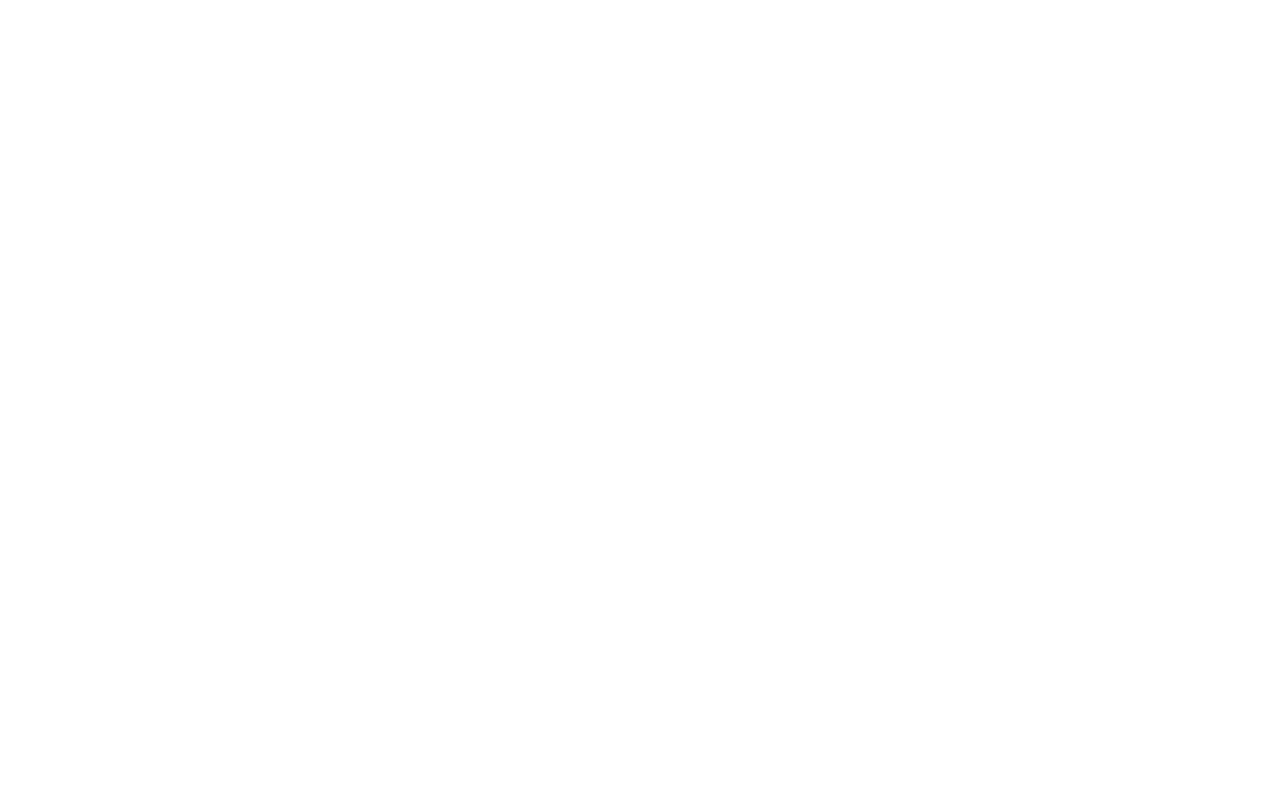
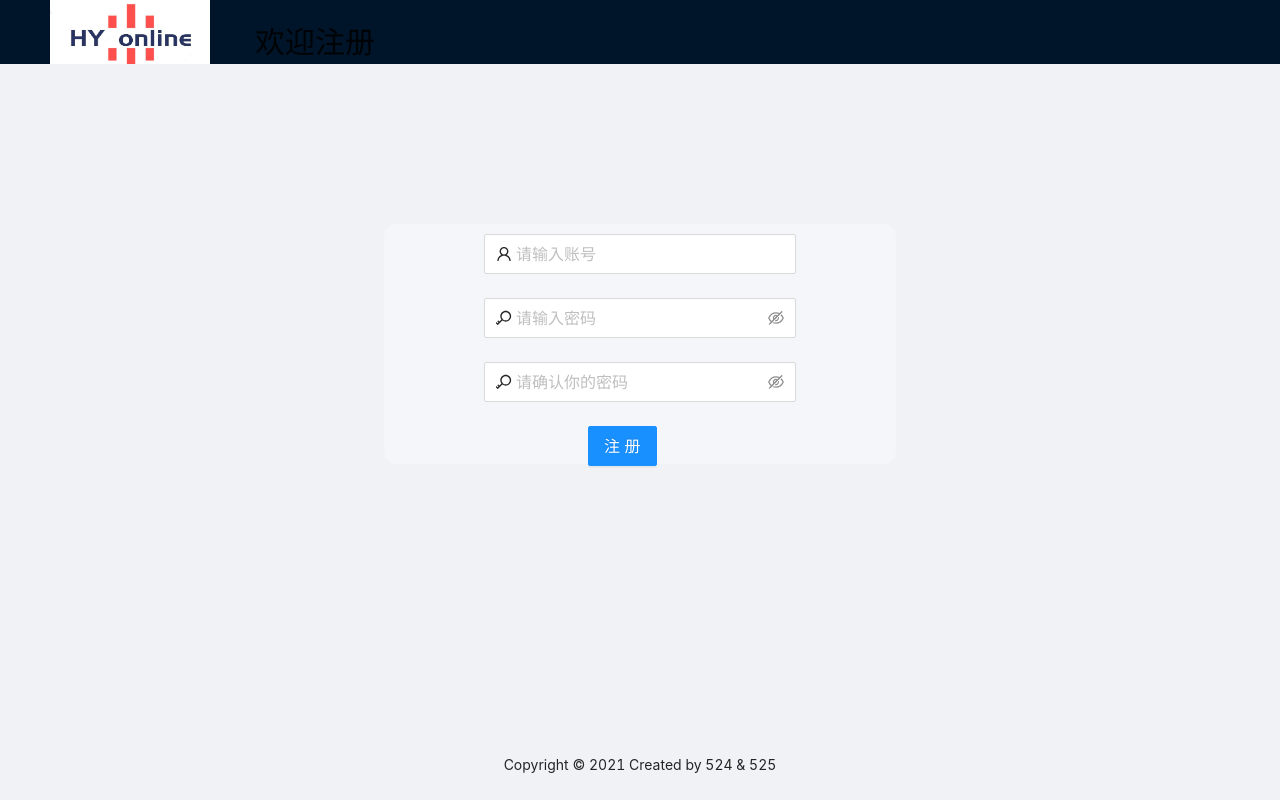
Before and after one commit to Echochuan/Honline, a React (Create React App) app: page /register in a window 1280 px wide. Before the commit this address had no page. Built offline with nearby package versions, Linux system fonts and the light colour scheme.

Commit message:
:sparkles: 编写注册页面样式

```diff
--- a/src/App.tsx
+++ b/src/App.tsx
@@ -1,11 +1,13 @@
 import React from "react";
 import { Route, Routes } from "react-router-dom";
 import Login from "./pages/login/index";
+import Register from "./pages/register/index";
 
 const App = () => {
   return (
     <Routes>
       <Route path="/" element={<Login />} />
+      <Route path="/register" element={<Register/>} />
       <Route path="/login" element={<Login />} />
     </Routes>
   );
--- /dev/null
+++ b/src/components/registerBox/index.css
@@ -0,0 +1,20 @@
+.registerBox {
+    display: flex;
+    /* width: 50%; */
+    width: 40vw;
+    height: 30vh;
+    margin: 0px auto;
+    margin-top: 20vh;
+    background-color: rgba(255, 255, 255, 0.3);
+    backdrop-filter: saturate(180%) blur(3px);
+    border-radius: 12px;
+    padding: 10px;
+  }
+
+  p {
+    text-align: center;
+  }
+
+  .registerBox1 {
+    margin: 0px auto;
+  }
--- /dev/null
+++ b/src/components/registerBox/index.tsx
@@ -0,0 +1,59 @@
+import { Form, Input, Button } from "antd";
+import './index.css';
+import { UserOutlined , KeyOutlined } from '@ant-design/icons';
+
+const RegisterBox = () => {
+  const onFinish = (values: any) => {
+    console.log("Success:", values);
+  };
+
+  const onFinishFailed = (errorInfo: any) => {
+    console.log("Failed:", errorInfo);
+  };
+
+  return (
+    <div className="registerBox">
+      <div className="registerBox1">
+        <Form
+          name="basic"
+          labelCol={{ span: 8 }}
+          wrapperCol={{ span: 24 }}
+          initialValues={{ remember: true }}
+          onFinish={onFinish}
+          onFinishFailed={onFinishFailed}
+          autoComplete="off"
+        >
+          <Form.Item
+            name="username"
+            rules={[{ required: true, message: "Please input your username!" }]}
+          >
+            <Input size="large" placeholder="请输入账号" prefix={<UserOutlined />} />
+          </Form.Item>
+
+          <Form.Item
+            name="password"
+            rules={[{ required: true, message: "Please input your password!" }]}
+          >
+            <Input.Password size="large" placeholder="请输入密码" prefix={<KeyOutlined />}/>
+          </Form.Item>
+
+          <Form.Item
+            name="password2"
+            rules={[{ required: true, message: "Please input your password!" }]}
+          >
+            <Input.Password size="large" placeholder="请确认你的密码" prefix={<KeyOutlined />}/>
+          </Form.Item>
+
+          <Form.Item wrapperCol={{ offset: 8, span: 24 }}>
+            <Button size="large" type="primary" htmlType="submit">
+              注册
+            </Button>
+          </Form.Item>
+
+        </Form>
+      </div>
+    </div>
+  );
+};
+
+export default RegisterBox;
--- /dev/null
+++ b/src/pages/register/index.css
@@ -0,0 +1,14 @@
+.ant-layout-content {
+    background: none;
+}
+
+.welcome {
+    background: none;
+    display: block;
+    position: absolute;
+    width: 130px;
+    height: 40px;
+    top: 10px;
+    left: 250px;
+    font-size: 30px
+}
--- /dev/null
+++ b/src/pages/register/index.tsx
@@ -0,0 +1,30 @@
+import { Layout } from "antd";
+import "./index.css"
+
+import RegisterBox from "../../components/registerBox";
+
+const { Header, Footer, Content } = Layout;
+
+const Register = () => {
+  return (
+    <div>
+      <Layout style={{ height: "100vh" }}>
+        <Header>
+            <div className="logo" >
+            <div className="welcome">欢迎注册
+            </div>
+            </div>
+        </Header>
+        <Layout>
+          <Content>
+            {" "}
+            <RegisterBox />
+          </Content>
+        </Layout>
+        <Footer>Copyright © 2021  Created by 524 & 525</Footer>
+      </Layout>
+    </div>
+  );
+};
+
+export default Register;
```
